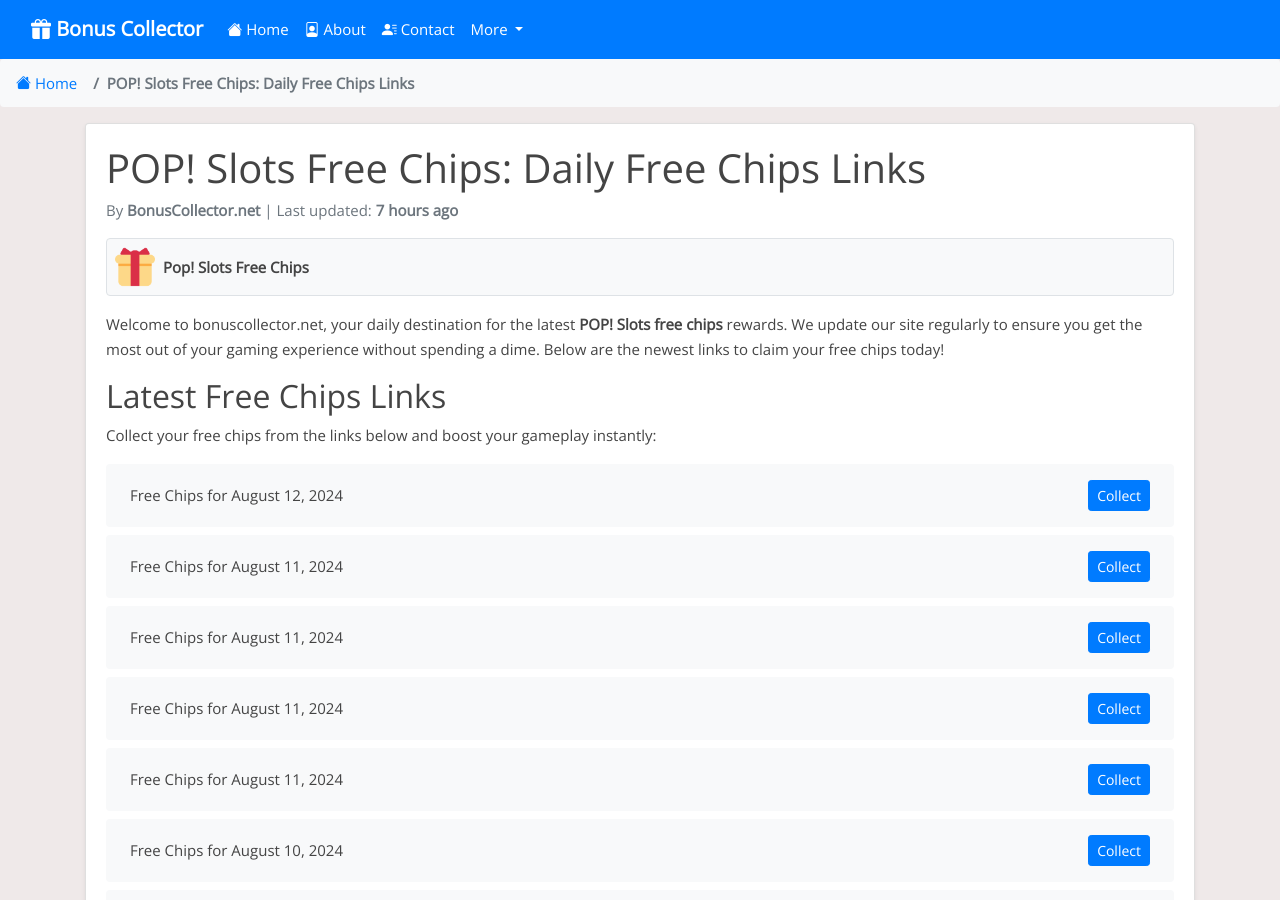
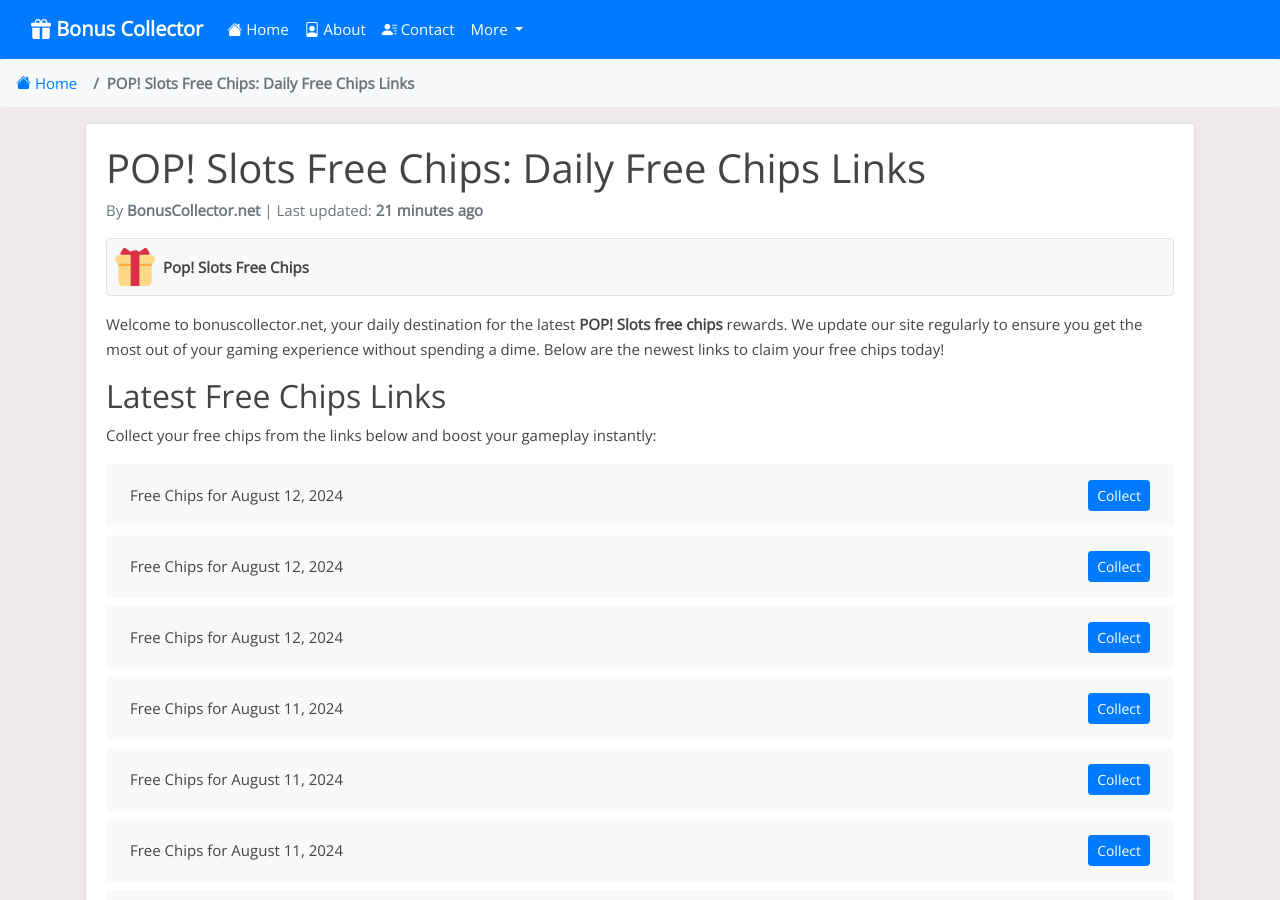
Before and after one commit to Prollad99/bs-net, a Jekyll site: the page built from _posts/2024-06-29-pop-slots.md, in a window 1280 px wide and 900 px high. Built offline with Jekyll 4.4.1, drawn with Linux system fonts in a browser that asks for light colours; nearby versions of some CDN libraries; comment, search, counter and statistics services are not loaded; some of the changed text lies outside the part shown.

Commit message:
Update pop-slots reward links and last modified date

```diff
--- a/_data/include_files.yml
+++ b/_data/include_files.yml
@@ -44,7 +44,7 @@
   last_modified: 2024-08-10 13:50:13
 
 pop-slots.html:
-  last_modified: 2024-08-12 05:10:47
+  last_modified: 2024-08-12 12:20:14
 
 bingo-blitz.html:
   last_modified: 2024-08-11 18:13:49
--- a/_includes/pop-slots.html
+++ b/_includes/pop-slots.html
@@ -1,4 +1,12 @@
 <ul class="list-group mt-3 mb-4">
+  <li class="list-group-item d-flex justify-content-between align-items-center">
+    <span>Free Chips for August 12, 2024</span>
+    <a href="https://popslots.casino/3yodpMM" class="btn btn-primary btn-sm">Collect</a>
+  </li>
+  <li class="list-group-item d-flex justify-content-between align-items-center">
+    <span>Free Chips for August 12, 2024</span>
+    <a href="https://popslots.casino/3YHBA3l" class="btn btn-primary btn-sm">Collect</a>
+  </li>
   <li class="list-group-item d-flex justify-content-between align-items-center">
     <span>Free Chips for August 12, 2024</span>
     <a href="https://popslots.casino/3SL4TxY" class="btn btn-primary btn-sm">Collect</a>
@@ -391,12 +399,4 @@
     <span>Free Chips for Invalid Date</span>
     <a href="https://popslots.casino/4bNkfca" class="btn btn-primary btn-sm">Collect</a>
   </li>
-  <li class="list-group-item d-flex justify-content-between align-items-center">
-    <span>Free Chips for Invalid Date</span>
-    <a href="https://landingpages.popslotscasino.com/2.729.103451/site/pages/landingpop/index.html?coupon=RPOP_2M_20240718_IG_xaad_CM" class="btn btn-primary btn-sm">Collect</a>
-  </li>
-  <li class="list-group-item d-flex justify-content-between align-items-center">
-    <span>Free Chips for Invalid Date</span>
-    <a href="https://popslots.casino/4bMWocI" class="btn btn-primary btn-sm">Collect</a>
-  </li>
 </ul>
```
Also changed, not shown: links-json/pop-slots.json (+8 -6 lines).
